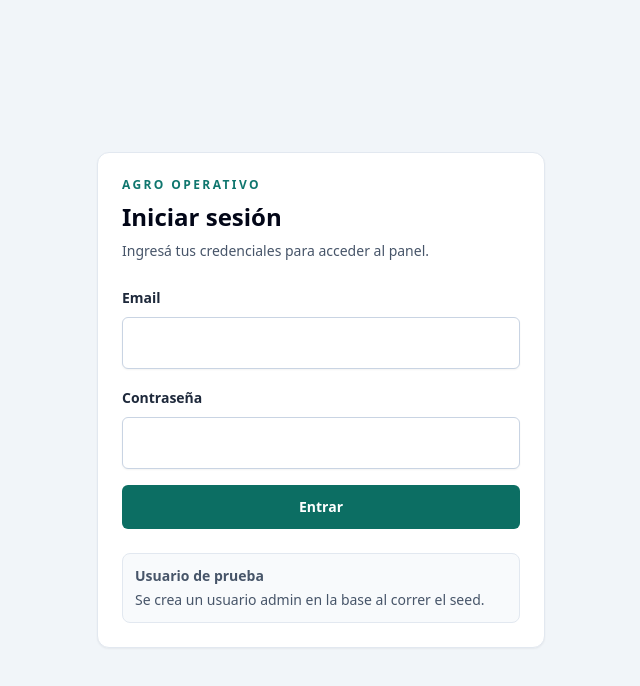
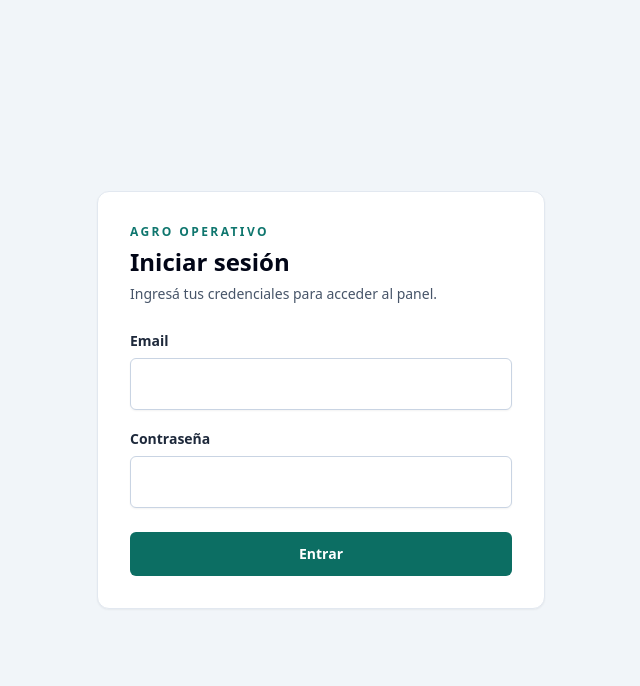
Before and after one commit to gererock/AgTech, a Next.js app: page /login in a window 1280 px wide. Shown: the top 686 px of the page, without its empty margins (319-959 px from the left). Built offline with nearby package versions, Linux system fonts and the light colour scheme.

Commit message:
fix login remueve banner de test

```diff
--- a/src/components/auth/login-form.tsx
+++ b/src/components/auth/login-form.tsx
@@ -47,35 +47,54 @@ export function LoginForm() {
 
   return (
     <div className="flex min-h-screen items-center justify-center bg-slate-100 px-4 py-10">
-      <div className="w-full max-w-md rounded-xl border border-slate-200 bg-white p-6 shadow-sm">
-        <div className="mb-6">
-          <p className="text-xs font-extrabold uppercase tracking-[0.2em] text-teal-700">Agro Operativo</p>
-          <h1 className="mt-2 text-2xl font-black text-slate-950">Iniciar sesión</h1>
-          <p className="mt-2 text-sm text-slate-600">Ingresá tus credenciales para acceder al panel.</p>
+      <div className="w-full max-w-md rounded-xl border border-slate-200 bg-white p-8 shadow-sm">
+
+        {/* Cabecera estructurada con espaciado consistente */}
+        <div className="mb-6 space-y-1.5">
+          <p className="text-xs font-extrabold uppercase tracking-[0.2em] text-teal-700">
+            Agro Operativo
+          </p>
+          <h1 className="text-2xl font-black text-slate-950">
+            Iniciar sesión
+          </h1>
+          <p className="text-sm text-slate-600">
+            Ingresá tus credenciales para acceder al panel.
+          </p>
         </div>
 
         <form className="space-y-4" onSubmit={handleSubmit}>
-          <div className="space-y-2">
+          <div className="space-y-1.5">
             <Label htmlFor="email">Email</Label>
-            <Input id="email" type="email" value={email} onChange={(event) => setEmail(event.target.value)} />
+            <Input
+              id="email"
+              type="email"
+              value={email}
+              onChange={(event) => setEmail(event.target.value)}
+            />
           </div>
 
-          <div className="space-y-2">
+          <div className="space-y-1.5">
             <Label htmlFor="password">Contraseña</Label>
-            <Input id="password" type="password" value={password} onChange={(event) => setPassword(event.target.value)} />
+            <Input
+              id="password"
+              type="password"
+              value={password}
+              onChange={(event) => setPassword(event.target.value)}
+            />
           </div>
 
-          {error ? <p className="text-sm font-bold text-red-600">{error}</p> : null}
+          {error ? (
+            <p className="text-sm font-bold text-red-600">{error}</p>
+          ) : null}
 
-          <Button type="submit" className="w-full" disabled={isSubmitting}>
-            {isSubmitting ? "Ingresando..." : "Entrar"}
-          </Button>
+          {/* Le damos pt-2 al botón para darle más peso visual respecto a los inputs */}
+          <div className="pt-2">
+            <Button type="submit" className="w-full" disabled={isSubmitting}>
+              {isSubmitting ? "Ingresando..." : "Entrar"}
+            </Button>
+          </div>
         </form>
 
-        <div className="mt-6 rounded-lg border border-slate-200 bg-slate-50 p-3 text-sm text-slate-600">
-          <p className="font-bold">Usuario de prueba</p>
-          <p className="mt-1">Se crea un usuario admin en la base al correr el seed.</p>
-        </div>
       </div>
     </div>
   );
```
